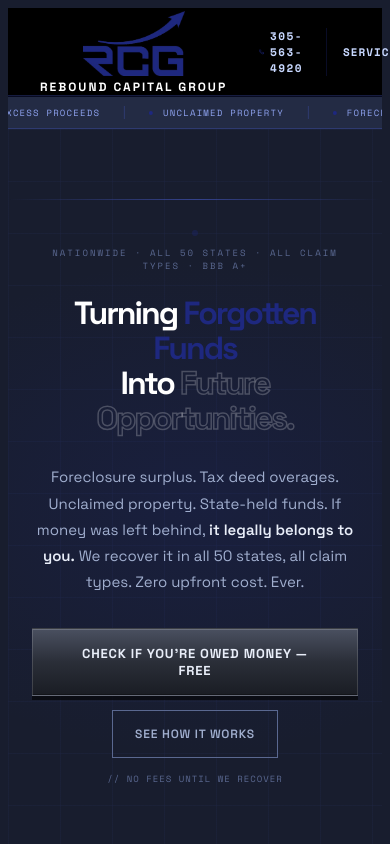
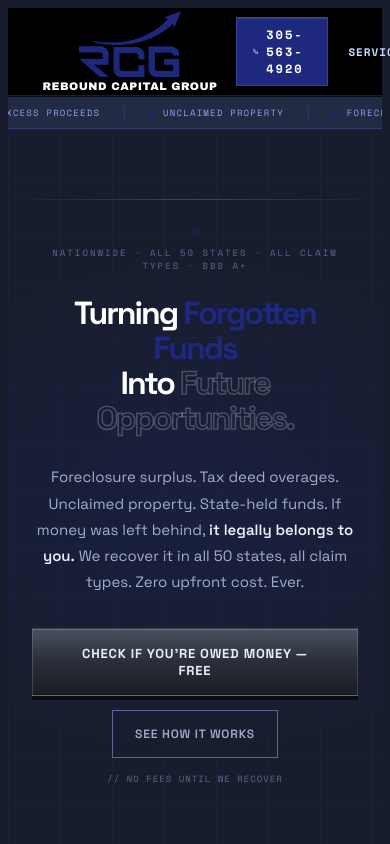
Before and after one commit to ReboundCapitalGroup/rcg-website, a Next.js app: page / in a window 390 px wide. Shown: the top 844 px of the page. Built offline with nearby package versions, Linux system fonts and the light colour scheme.

Commit message:
Sans-serif company name, phone number pop

```diff
--- a/src/components/Nav.tsx
+++ b/src/components/Nav.tsx
@@ -33,10 +33,10 @@ export default function Nav() {
             priority
           />
           <span style={{
-            fontFamily:"'Space Grotesk', sans-serif",
-            fontWeight: 700,
-            fontSize: '12px',
-            letterSpacing: '2px',
+            fontFamily:"Arial Black, 'Arial Bold', sans-serif",
+            fontWeight: 900,
+            fontSize: '11px',
+            letterSpacing: '0.5px',
             textTransform: 'uppercase',
             color: '#ffffff',
             lineHeight: 1,
@@ -53,19 +53,21 @@ export default function Nav() {
           {/* Phone */}
           <a href="tel:+13055634920" style={{
             fontFamily:"'Space Mono',monospace",
-            fontSize:'11px',
+            fontSize:'12px',
             fontWeight:700,
-            letterSpacing:'1.5px',
-            color:'#c8d8ff',
+            letterSpacing:'2px',
+            color:'#ffffff',
             textDecoration:'none',
             display:'flex',
             alignItems:'center',
-            gap:'6px',
-            padding:'0 16px',
-            borderRight:'1px solid rgba(30,40,127,0.3)',
-            marginRight:'4px',
+            gap:'8px',
+            padding:'8px 16px',
+            marginRight:'8px',
+            background:'#1E287F',
+            border:'1px solid rgba(255,255,255,0.12)',
+            boxShadow:'0 2px 0 rgba(0,0,0,0.4), inset 0 1px 0 rgba(255,255,255,0.1)',
           }}>
-            <svg width="12" height="12" viewBox="0 0 24 24" fill="none" stroke="#1E287F" strokeWidth="2.5" strokeLinecap="round" strokeLinejoin="round">
+            <svg width="13" height="13" viewBox="0 0 24 24" fill="none" stroke="#ffffff" strokeWidth="2.5" strokeLinecap="round" strokeLinejoin="round">
               <path d="M22 16.92v3a2 2 0 0 1-2.18 2 19.79 19.79 0 0 1-8.63-3.07A19.5 19.5 0 0 1 4.69 12 19.79 19.79 0 0 1 1.61 3.4 2 2 0 0 1 3.6 1.22h3a2 2 0 0 1 2 1.72c.127.96.361 1.903.7 2.81a2 2 0 0 1-.45 2.11L7.91 8.77a16 16 0 0 0 6.29 6.29l.95-.95a2 2 0 0 1 2.11-.45c.907.339 1.85.573 2.81.7A2 2 0 0 1 22 16.92z"/>
             </svg>
             305-563-4920
```
